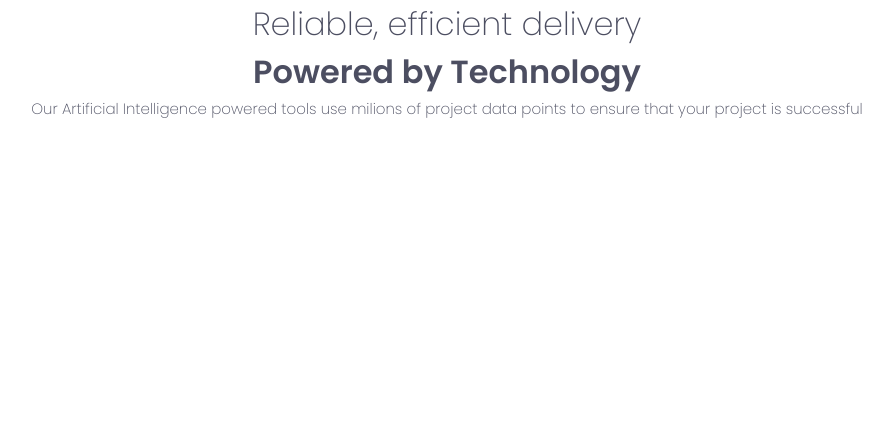
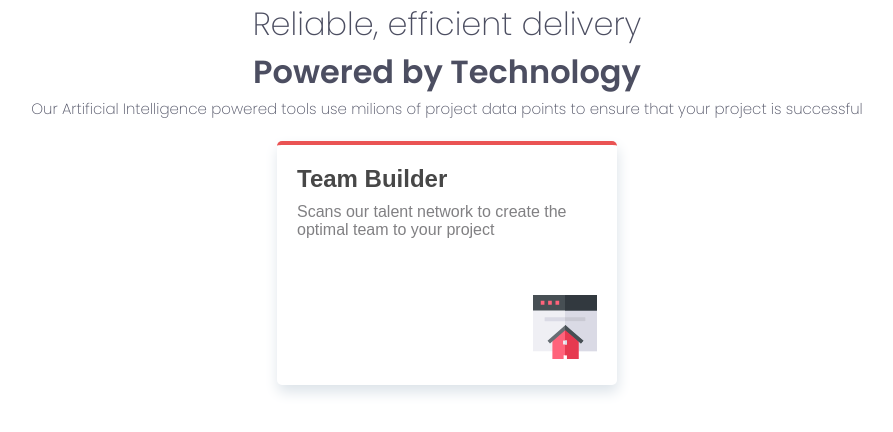
Before and after one commit to Junior-Et-Alors/four_cards, a website: page index.html in a window 1280 px wide. Shown: the whole page, without its empty margins (193-1086 px from the left). Drawn offline with Linux system fonts and the light colour scheme.

Commit message:
branche créé à partir de featur_index, ajouts scss et positionnement de la carte teambuilder

```diff
--- a/index.html
+++ b/index.html
@@ -16,7 +16,15 @@
   </header>
   <main>
     <div class="cards__container">
-      <div class="card card__builder"></div>
+      <div class="card card__builder">
+        <div class="card__builder__text">
+          <h2>Team Builder</h2>
+          <p>Scans our talent network to create the optimal team to your project</p>
+        </div>
+        <div class="card__builder__img">
+          <img src="public/images/icon-team-builder.svg" alt="">
+        </div>
+      </div>
       <div class="card card__calculator"></div>
       <div class="card card__karma"></div>
       <div class="card card__supervisor"></div>
--- a/public/sass/style.scss
+++ b/public/sass/style.scss
@@ -4,7 +4,6 @@ h1,h2,h3,h4,h5,h6,p,span{
   margin: 0;
   padding: 0;
 }
-
 body{
   max-width: 1440px;
   margin: 0 auto;
@@ -26,3 +25,40 @@ header{
     font-size: 15px;
   }
 }
+.cards__container{
+  $card_padding:20px;
+  $card_width:300px;
+  $card_heigth:200px;
+  $card_h2_color:#474747;
+  margin-top: 20px;
+  @mixin card_police_and_shadow($bordertopcolor) {
+    font-family: Arial, Helvetica, sans-serif;
+    box-shadow: 1px 7px 14px 0 #dce3e9;
+    border-top: $bordertopcolor solid 4px;
+    border-radius: 5px;
+  }
+  // card builder
+  & .card__builder{
+    padding: $card_padding;
+    width: $card_width;
+    height: $card_heigth;
+    position: relative;
+    margin: auto;
+    @include card_police_and_shadow(hsl(0, 78%, 62%));
+    &__text{
+      height: 80px;
+      margin-bottom: 50px;
+      color: #818083;
+      & h2{
+        margin-bottom: 10px;
+        font-weight: 800;
+        color: $card_h2_color;
+      }
+    }
+    &__img{
+      display: flex;
+      justify-content: flex-end;
+      margin-bottom: 10px;
+    }
+  }
+}
```
Also changed, not shown: public/css/style.min.css, public/images/icon-team-builder.svg (added), 1 other file.
